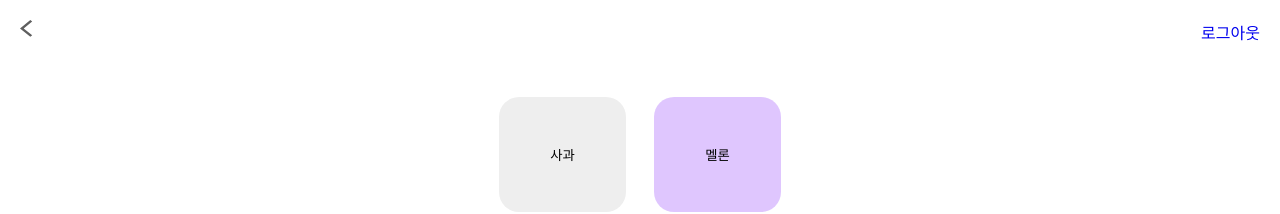
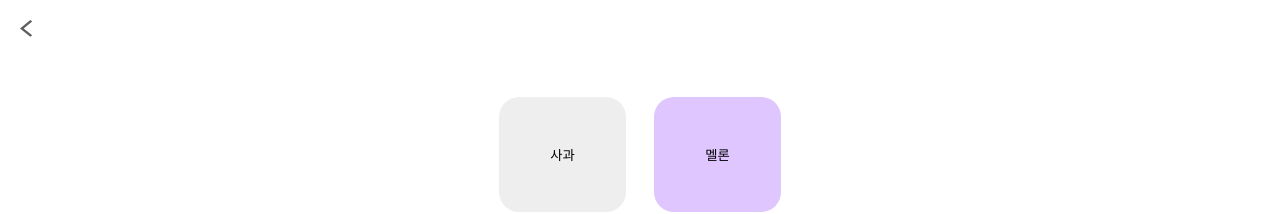
Before and after one commit to TEAM-WordExplorer/word-explorer, a React (Create React App) app in the folder frontend/: page /like in a window 1280 px wide. Shown: the top 214 px of the page. Built offline with nearby package versions, Linux system fonts and the light colour scheme.

Commit message:
modify: header

```diff
--- a/frontend/src/components/organism/Header/Header.tsx
+++ b/frontend/src/components/organism/Header/Header.tsx
@@ -29,10 +29,7 @@ export default function Header() {
 
         </>
       ):(
-        <>
-          <BackIcon onClick={() => navigate(-1)}/>
-          <Link to='/' style={{ textDecoration: "none" }}>로그아웃</Link>
-        </>
+        <BackIcon onClick={() => navigate(-1)}/>
       )}
 
     </div>
```
